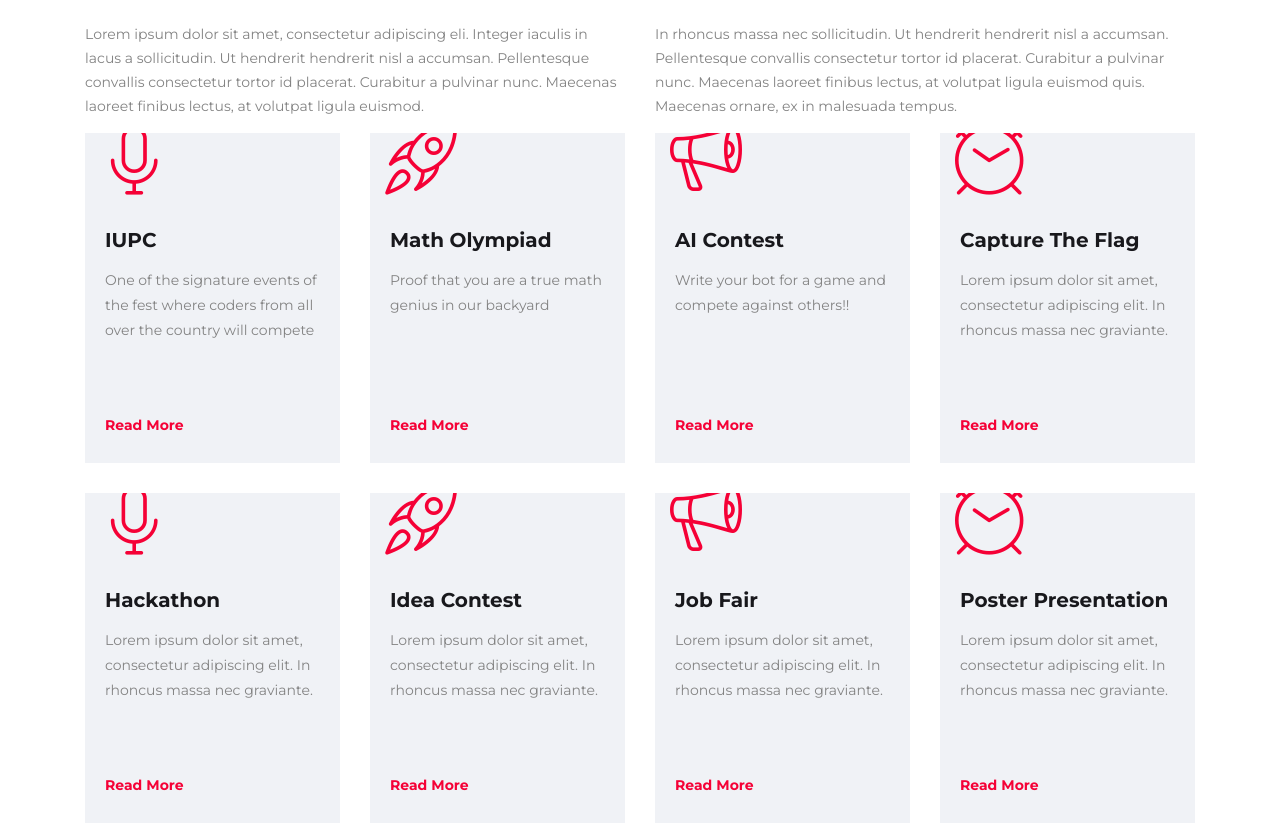
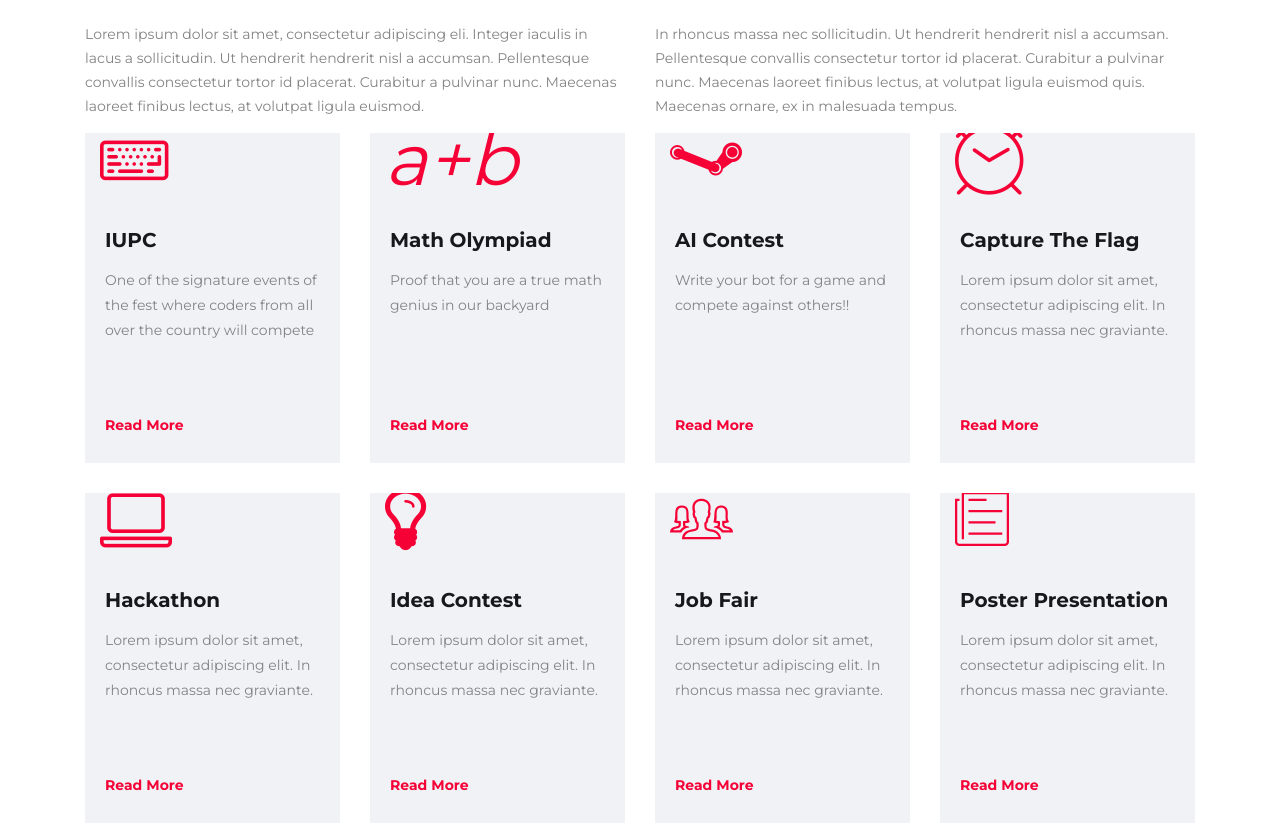
Before and after one commit to Waqar-107/CSE-Fest-2020-Website, a website: page index.html in a window 1280 px wide. Shown: the part 1712-2538 px from the top of the page. Drawn offline with Linux system fonts and the light colour scheme; files whose address does not match are found by name.

Commit message:
updated a few icons in index

```diff
--- a/index.html
+++ b/index.html
@@ -250,7 +250,7 @@
             <!-- UNO -->
             <div class="event_in_the_fest_box">
                 <div class="event_in_the_fest_box_icon">
-                    <i class="lnr lnr-mic"></i>
+                    <i class="lnr lnr-keyboard"></i>
                 </div>
                 <div class="event_in_the_fest_box_name">
                     <h5>IUPC</h5>
@@ -264,7 +264,7 @@
             </div>
             <div class="event_in_the_fest_box">
                 <div class="event_in_the_fest_box_icon">
-                    <i class="lnr lnr-rocket"></i>
+                    <i class="">a+b</i>
                 </div>
                 <div class="event_in_the_fest_box_name">
                     <h5>Math Olympiad</h5>
@@ -278,7 +278,7 @@
             </div>
             <div class="event_in_the_fest_box">
                 <div class="event_in_the_fest_box_icon">
-                    <i class="lnr lnr-bullhorn"></i>
+                    <i class="ion-steam"></i>
                 </div>
                 <div class="event_in_the_fest_box_name">
                     <h5>AI Contest</h5>
@@ -309,7 +309,7 @@
             <!-- DOS -->
             <div class="event_in_the_fest_box">
                 <div class="event_in_the_fest_box_icon">
-                    <i class="lnr lnr-mic"></i>
+                    <i class="lnr lnr-laptop"></i>
                 </div>
                 <div class="event_in_the_fest_box_name">
                     <h5>Hackathon</h5>
@@ -323,7 +323,7 @@
             </div>
             <div class="event_in_the_fest_box">
                 <div class="event_in_the_fest_box_icon">
-                    <i class="lnr lnr-rocket"></i>
+                    <i class="fa fa-lightbulb-o"></i>
                 </div>
                 <div class="event_in_the_fest_box_name">
                     <h5>Idea Contest</h5>
@@ -337,7 +337,7 @@
             </div>
             <div class="event_in_the_fest_box">
                 <div class="event_in_the_fest_box_icon">
-                    <i class="lnr lnr-bullhorn"></i>
+                    <i class="ion-ios-people-outline"></i>
                 </div>
                 <div class="event_in_the_fest_box_name">
                     <h5>Job Fair</h5>
@@ -351,7 +351,7 @@
             </div>
             <div class="event_in_the_fest_box">
                 <div class="event_in_the_fest_box_icon">
-                    <i class="lnr lnr-clock"></i>
+                    <i class="ion-ios-paper-outline"></i>
                 </div>
                 <div class="event_in_the_fest_box_name">
                     <h5>Poster Presentation</h5>
```
